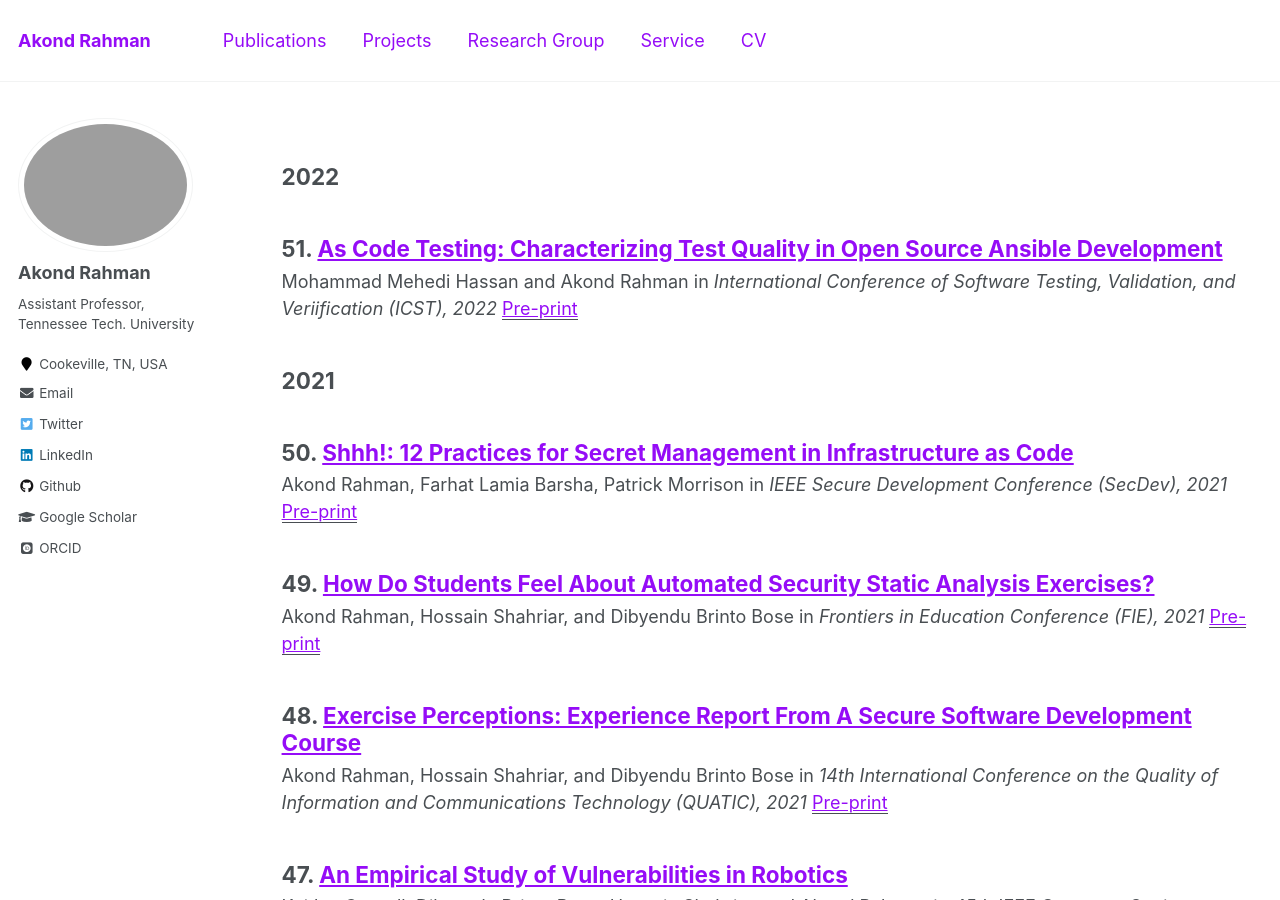
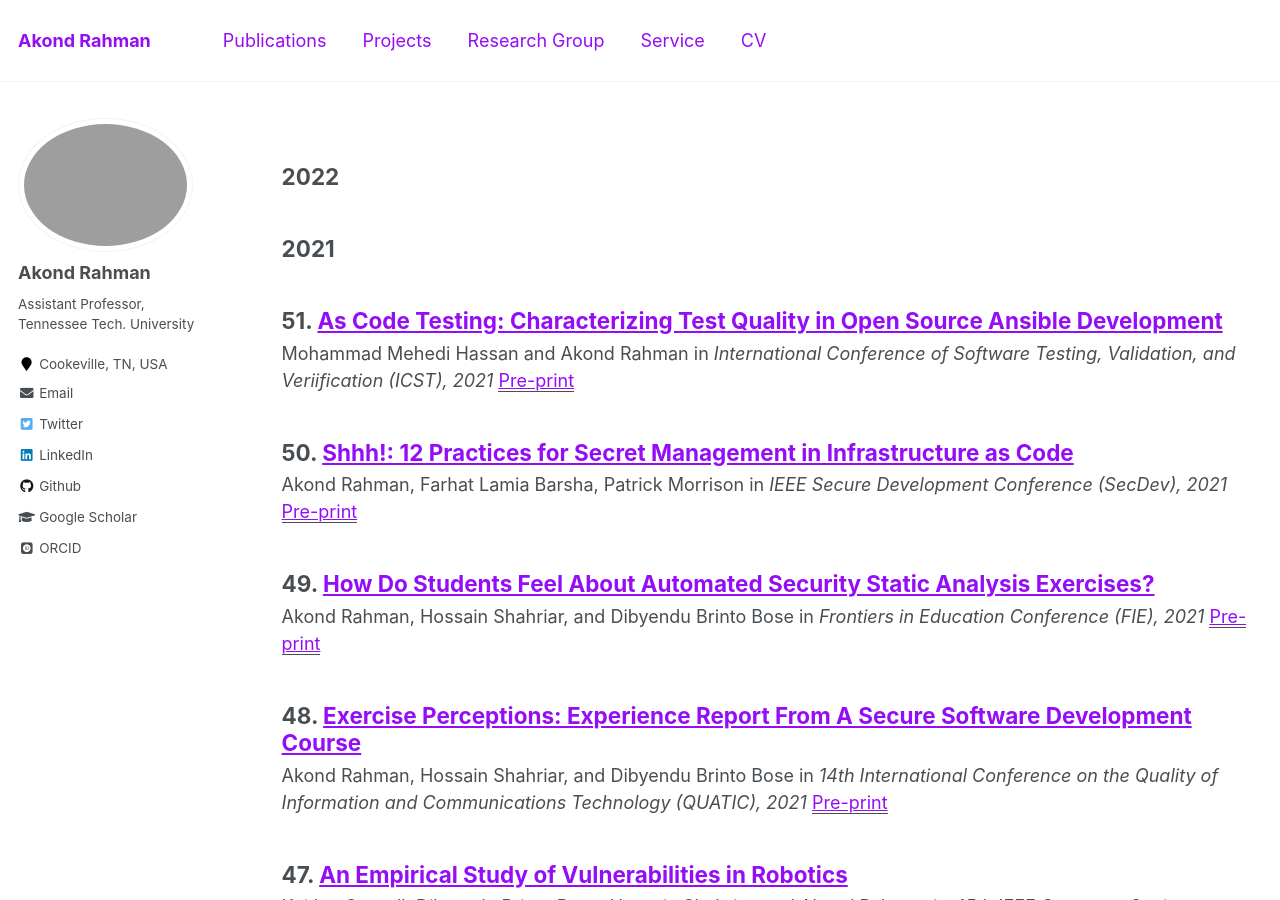
Before and after one commit to akondrahman/akondrahman.github.io, a Jekyll site: the page built from _pages/publications.md, in a window 1280 px wide and 900 px high. Built offline with Jekyll 4.4.1, drawn with Linux system fonts in a browser that asks for light colours; some web fonts are replaced.

Commit message:
icst 2022

```diff
--- a/_publications/icst2022.md
+++ b/_publications/icst2022.md
@@ -2,11 +2,11 @@
 title: "As Code Testing: Characterizing Test Quality in  Open Source Ansible Development"
 collection: publications
 permalink: /publication/icst2022
-date: 2022-02-20
+date: 2021-12-20
 venue: 'International Conference of Software Testing, Validation, and Veriification (ICST)'
 paperurl: '/files/papers/icst2022-tama.pdf'
 authors: Mohammad Mehedi Hassan and Akond Rahman
-year: 2022
+year: 2021
 index: 51
 ---
 Infrastructure as code (IaC) scripts, such as Ansible scripts, are used to provision computing infrastructure at scale. Existence of bugs in IaC test scripts, such as, configuration and security bugs, can be consequential for the provisioned computing infrastructure. A characterization study of bugs in IaC test scripts is the first step to understand the quality concerns that arise during testing of IaC scripts, and also provide recommendations for practitioners on quality assurance. We conduct an empirical study with 4,831 Ansible test scripts mined from 104 open source software (OSS) repositories where we quantify bug frequency, and categorize bugs in test scripts. We further categorize testing patterns, i.e., recurring coding patterns in test scripts, which also correlate with appearance of bugs. From our empirical study, we observe 1.8% of 4,831 Ansible test scripts to include a bug, and 45.2% of the 104 repositories to contain at least one test script that includes bugs. We identify 7 categories of bugs, which includes security bugs, and performance bugs that are related with metadata extraction. We also identify 3 testing patterns that correlate with appearance of bugs: `assertion roulette`, `local only testing`, and `remote mystery guest`. We conclude our paper by discussing the implications of our findings for practitioners.
```
